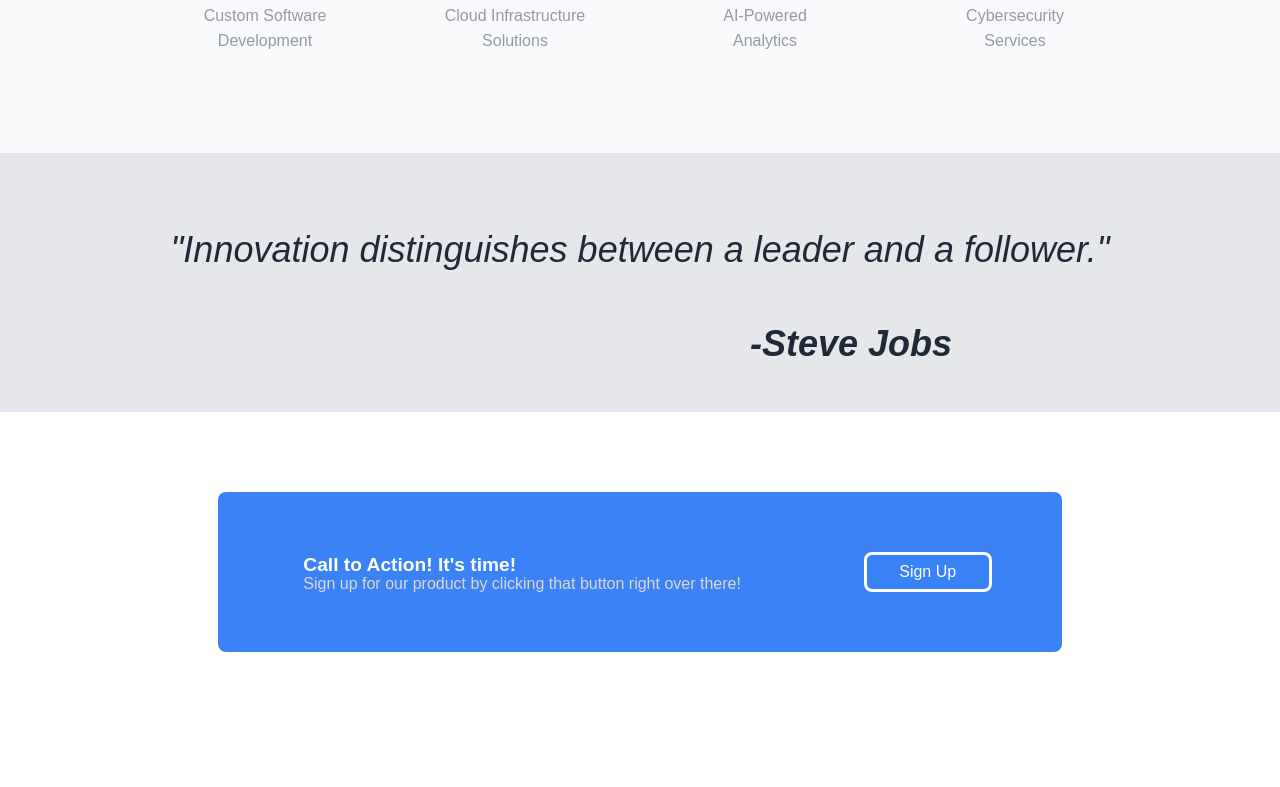
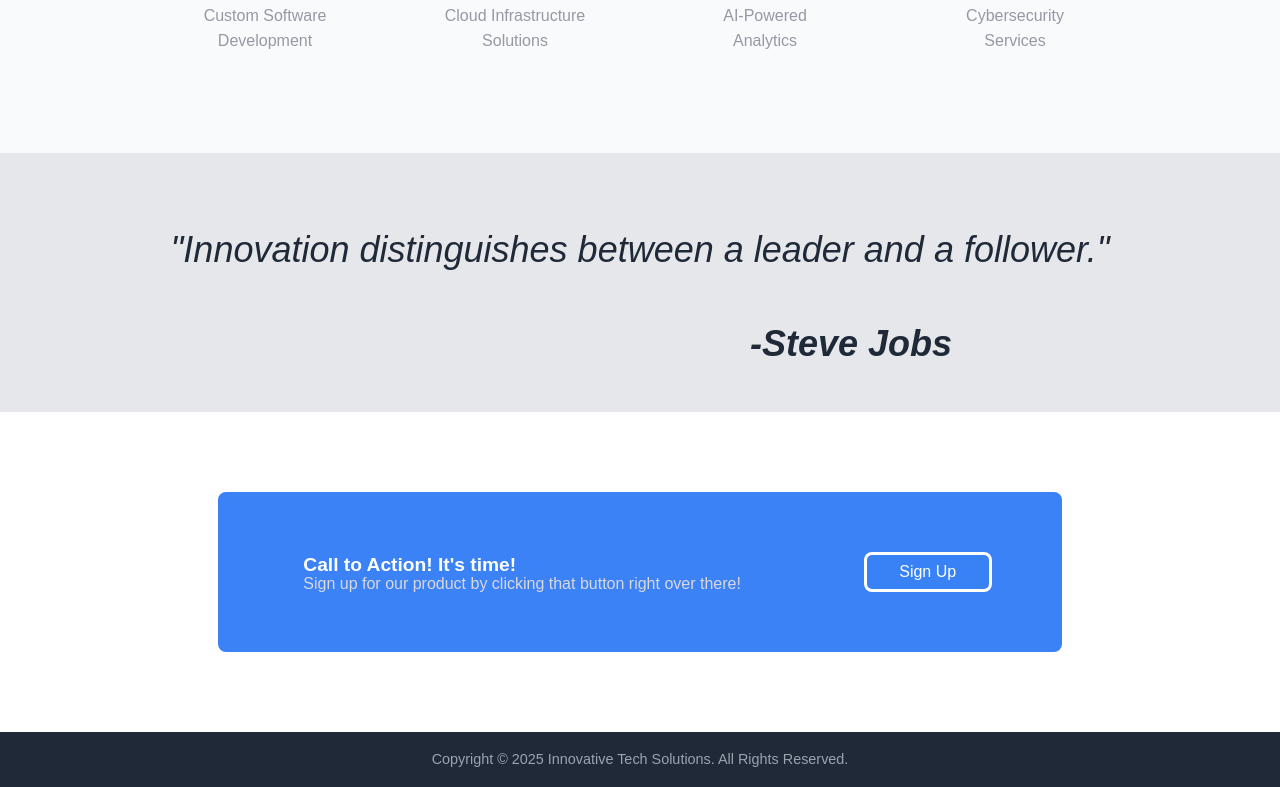
Before and after one commit to prathameshbasagare05/html-css-assignment, a plain HTML site: page index.html in a window 1280 px wide. Shown: the part 868-1655 px from the top of the page. Before the commit the page ends 1600 px from the top, so only its background shows below. Drawn offline with Linux system fonts and the light colour scheme.

Commit message:
added footer

```diff
--- a/index.html
+++ b/index.html
@@ -65,5 +65,8 @@
                     <button>Sign Up</button>
                 </div>
               </section>
+              <footer>
+                Copyright &copy; 2025 Innovative Tech Solutions. All Rights Reserved.
+              </footer>
     </body>
 </html>
--- a/styles.css
+++ b/styles.css
@@ -218,7 +218,17 @@
         background: #fff;
         color: #3882f6;
       }
+      /* FOOTER */
 
+      footer {
+        background: #1f2937;
+        color: #9ca3af;
+        text-align: center;
+        padding: 1rem;
+        font-size: 0.9rem;
+      }
+
+      /* Responsiveness */
       @media (max-width:659px){
         .call-to-action button {
           height:3.2rem;
@@ -242,16 +252,16 @@
           display:block;
           position:relative;
           margin-bottom:200px;
-          margin-left:0;
+          /* margin-left:0; */
           padding:0;
-          margin-right: 100%;
+          /* margin-right: 100%;/ */
+          /* margin:auto; */
           width:20px;
           height: 20px;
         }
         .hero-image img{
           display:block;
           margin-left:0;
-
           height: 200px;
         }
       }
```
